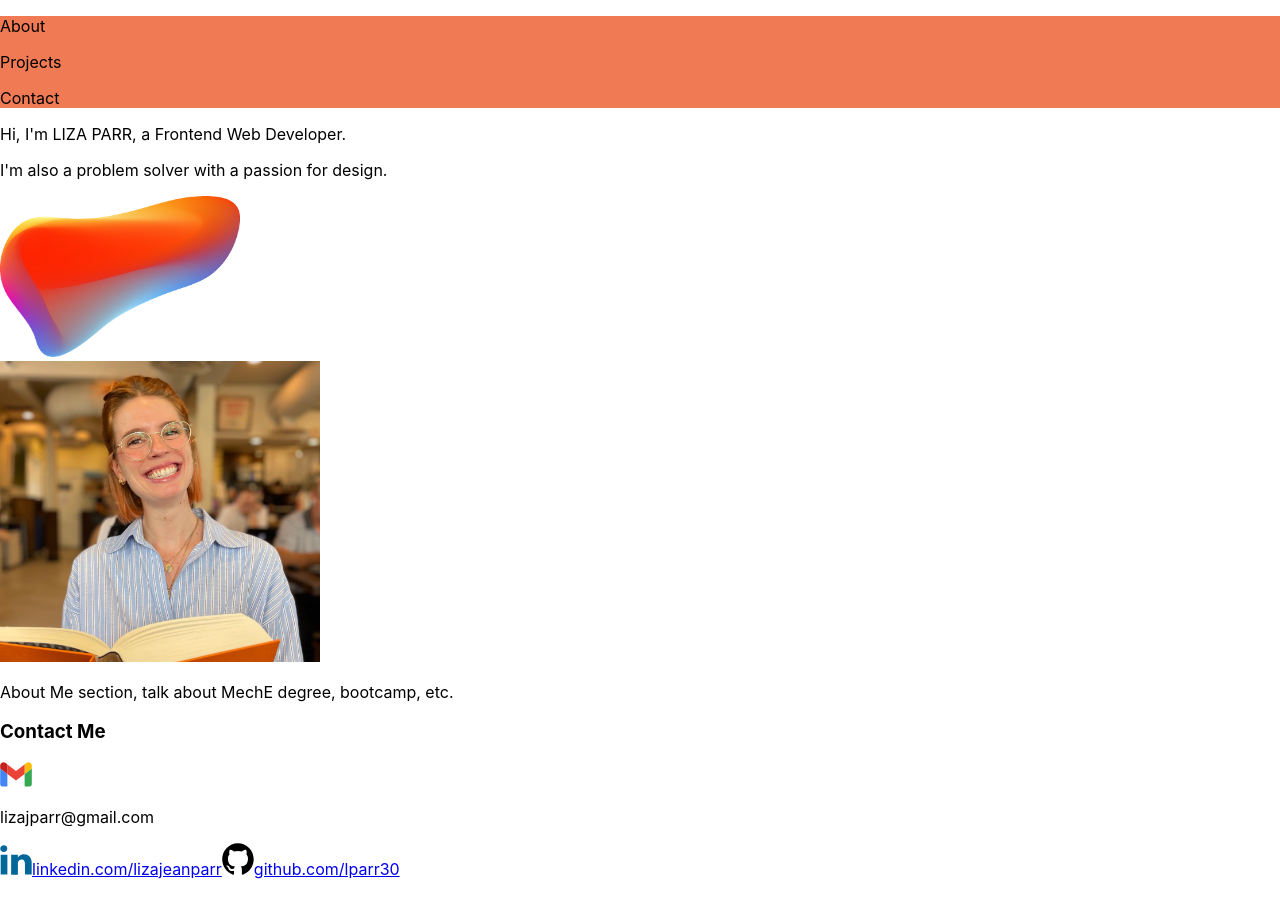
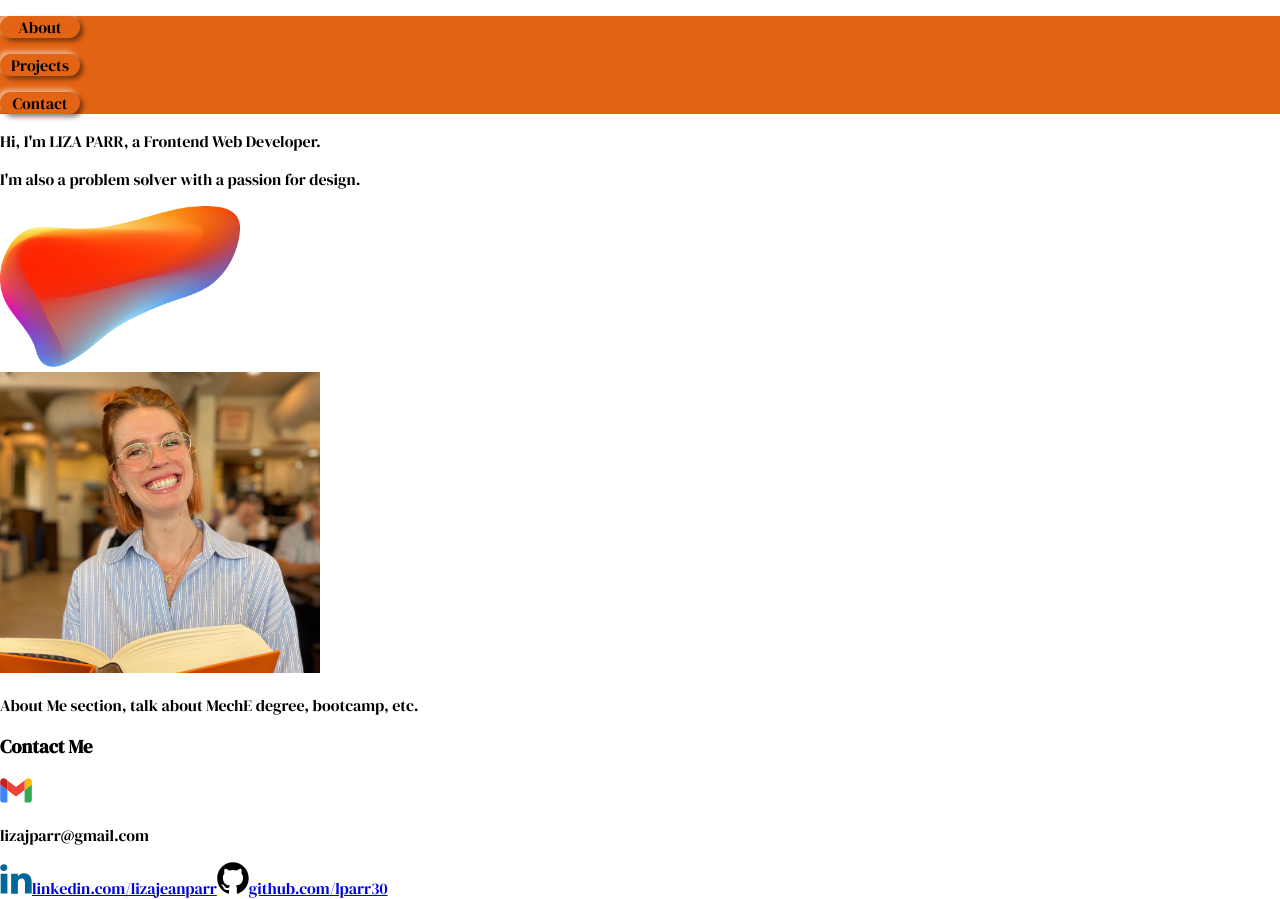
Before and after one commit to lparr30/portfolio, a React (Create React App) app: page / in a window 1280 px wide. Built offline with nearby package versions, Linux system fonts and the light colour scheme.

Commit message:
added neumorphic shadows to navbar

```diff
--- a/public/index.html
+++ b/public/index.html
@@ -24,8 +24,12 @@
       work correctly both with client-side routing and a non-root public URL.
       Learn how to configure a non-root public URL by running `npm run build`.
     -->
-    <link rel="stylesheet" href="https://cdn.jsdelivr.net/npm/bootstrap-icons@1.5.0/font/bootstrap-icons.css">
-    <!-- bootstrap icon CDN link -->
+
+    <link rel="preconnect" href="https://fonts.googleapis.com">
+    <link rel="preconnect" href="https://fonts.gstatic.com" crossorigin>
+    <link href="https://fonts.googleapis.com/css2?family=DM+Serif+Display&family=Inter&display=swap" rel="stylesheet">
+    <!-- google fonts link -->
+
     <title>Liza Parr's Portfolio</title>
   </head>
   <body>
--- a/src/App.css
+++ b/src/App.css
@@ -1,6 +1,23 @@
+* {
+  font-family: 'DM Serif Display', serif;
+}
+
 .header {
-  background-color: rgba(232, 65, 10, 0.698);
+  background-color: #e36414;
 }
+
+/* #navbar {
+  display: flex;
+  justify-content: center;
+} */
+
+.buttons {
+  box-shadow: -3px -3px 5px rgba(255, 255, 255, 0.5), 3px 3px 5px rgba(0, 0, 0, 0.5);
+  width: 5em;
+  border-radius: 18px;
+  text-align: center;
+}
+
 .picture {
   width: 20em;
   height: auto;
@@ -14,15 +31,3 @@
 #icon {
   width: 2em;
 }
-
-/* .mail {
-  width: 2em;
-}
-
-.linkedin {
-  width: 2em;
-}
-
-.github {
-  width: 2em;
-} */
--- a/src/components/Contact.jsx
+++ b/src/components/Contact.jsx
@@ -5,7 +5,6 @@ import github from '../assets/github.svg'
 function Contact() {return(
     <div>
         <h3>Contact Me</h3>
-        {/* <i className='github' class="bi bi-github"></i> */}
         <img id='icon' src={gmail} alt="gmail icon" />
         <p>lizajparr@gmail.com</p>
         <img id='icon' src={linkedin} alt="linkedin icon" />
--- a/src/components/Navbar.jsx
+++ b/src/components/Navbar.jsx
@@ -1,8 +1,8 @@
 function Navbar() {return(
-    <div>
-        <p>About</p>
-        <p>Projects</p>
-        <p>Contact</p>
+    <div id='navbar'>
+        <p className='buttons'>About</p>
+        <p className='buttons'>Projects</p>
+        <p className='buttons'>Contact</p>
     </div>
 )}
 
```
